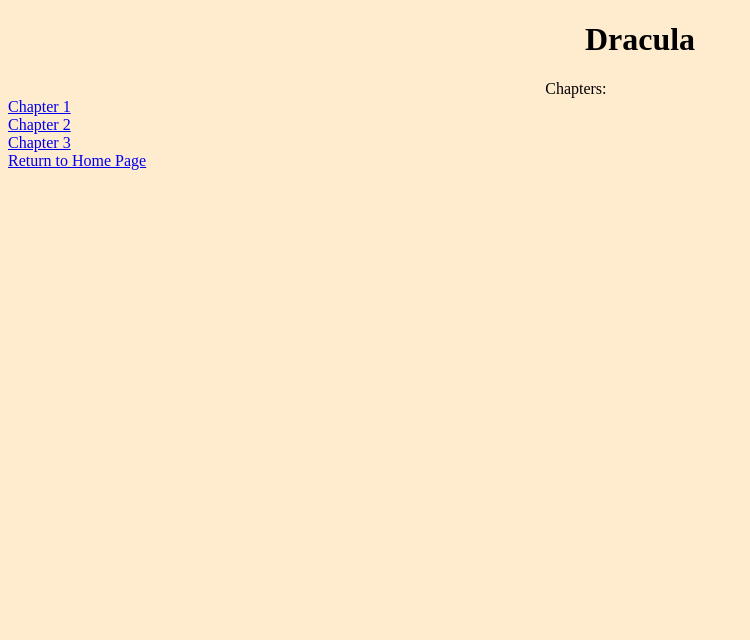
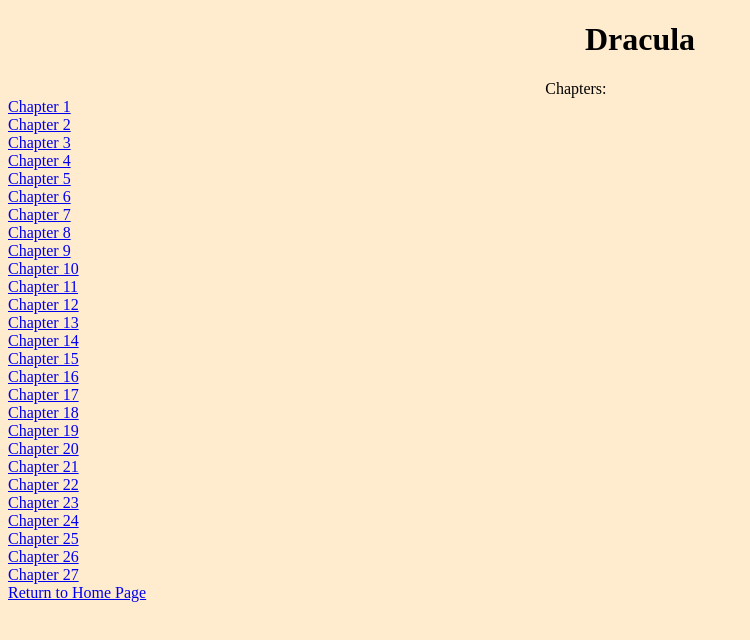
Before and after one commit to ExponX/ExponX.github.io, a plain HTML site: page Book1.html in a window 1280 px wide. Shown: the whole page, without its empty margins (0-750 px from the left). Drawn offline with Linux system fonts and the light colour scheme.

Commit message:
Update Book1.html

```diff
--- a/Book1.html
+++ b/Book1.html
@@ -18,6 +18,54 @@
     </p>
     <a href="DC3.html">Chapter 3</a>
     </p>
+    <a href="DC4.html">Chapter 4</a>
+    </p>
+    <a href="DC5.html">Chapter 5</a>
+    </p>
+    <a href="DC6.html">Chapter 6</a>
+    </p>
+    <a href="DC7.html">Chapter 7</a>
+    </p>
+    <a href="DC8.html">Chapter 8</a>
+    </p>
+    <a href="DC9.html">Chapter 9</a>
+    </p>
+    <a href="DC10.html">Chapter 10</a>
+    </p>
+    <a href="DC11.html">Chapter 11</a>
+    </p>
+    <a href="DC12.html">Chapter 12</a>
+    </p>
+    <a href="DC13.html">Chapter 13</a>
+    </p>
+    <a href="DC14.html">Chapter 14</a>
+    </p>
+    <a href="DC15.html">Chapter 15</a>
+    </p>
+    <a href="DC16.html">Chapter 16</a>
+    </p>
+    <a href="DC17.html">Chapter 17</a>
+    </p>
+    <a href="DC18.html">Chapter 18</a>
+    </p>
+    <a href="DC19.html">Chapter 19</a>
+    </p>
+    <a href="DC20.html">Chapter 20</a>
+    </p>
+    <a href="DC21.html">Chapter 21</a>
+    </p>
+    <a href="DC22.html">Chapter 22</a>
+    </p>
+    <a href="DC23.html">Chapter 23</a>
+    </p>
+    <a href="DC24.html">Chapter 24</a>
+    </p>
+    <a href="DC25.html">Chapter 25</a>
+    </p>
+    <a href="DC26.html">Chapter 26</a>
+    </p>
+    <a href="DC27.html">Chapter 27</a>
+    </p>
     <a href="index.html">Return to Home Page</a>
 </body>
 </html>
```
